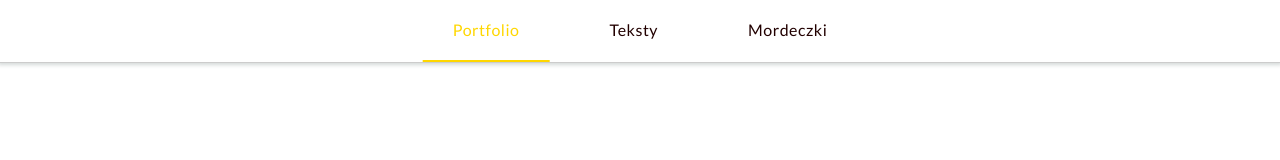
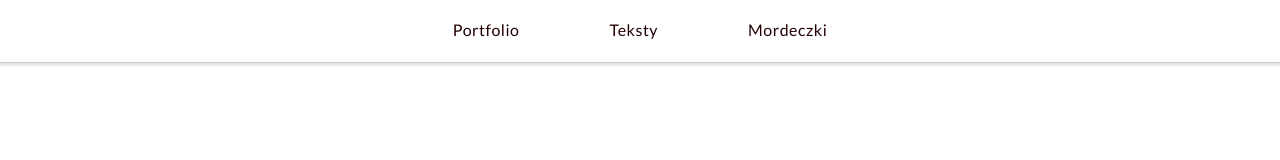
Before and after one commit to Grandpa1001/PSF, a React app in the folder PSF/: page / in a window 1280 px wide. Shown: the top 160 px of the page. Built offline with nearby package versions, Linux system fonts and the light colour scheme.

Commit message:
3.2
isActive button

```diff
--- a/PSF/package.json
+++ b/PSF/package.json
@@ -28,6 +28,7 @@
   "dependencies": {
     "classnames": "^2.3.1",
     "react": "^17.0.2",
-    "react-dom": "^17.0.2"
+    "react-dom": "^17.0.2",
+    "react-router-dom": "^5.2.0"
   }
 }
--- a/PSF/src/containers/App/styles/reset.less
+++ b/PSF/src/containers/App/styles/reset.less
@@ -14,7 +14,7 @@
 
 @import '../../../styles/variables.less';
 
-*, html, body {
+html, body {
 	border: 0;
 	font-family: @mainFont;
 	letter-spacing: @mainSpacing;
@@ -40,6 +40,9 @@ ol, ul, li, fieldset, legend, label {
   vertical-align: baseline;
   margin: 0;
   padding: 0;
+  color:inherit;
+	text-decoration: inherit;
+
 }
 
 article, aside, canvas, figure, figure img, figcaption, hgroup,
--- a/PSF/src/containers/Header/Header.js
+++ b/PSF/src/containers/Header/Header.js
@@ -7,9 +7,9 @@ export default class Header extends Component {
     return (
        <div className= "main-header">
         <ul className = "main-header-menu">
-          <MenuButton isActive={true}>Portfolio</MenuButton>
-          <MenuButton>Teksty</MenuButton>
-          <MenuButton>Mordeczki</MenuButton>
+          <MenuButton href="portfolio" isActive={true}>Portfolio</MenuButton>
+          <MenuButton href="testy" >Teksty</MenuButton>
+          <MenuButton href="mordeczki" >Mordeczki</MenuButton>
         </ul>
        </div>
      );
--- a/PSF/src/containers/Header/components/MenuButton/MenuButton.js
+++ b/PSF/src/containers/Header/components/MenuButton/MenuButton.js
@@ -1,21 +1,29 @@
 import React, {Component} from 'react';
 import classnames from 'classnames';
 
+import {Link, withRouter} from 'react-router-dom';
 import './styles/menuButton.less';
 
 
 
-export default class MenuButton extends Component {
+
+ class MenuButton extends Component {
 
   render (){
-    const {isActive, children} = this.props;
+    const {children, href, location} = this.props;
+
+    const isActive =location.pathname.indexOf(href) >-1;
+
     const className = classnames('menu-button', {
       'menu-button-active': isActive,
     });
     return (
        <li className={className}>
-       <button>{children}</button>
+       <Link to={href}>{children}</Link>
        </li>
      );
   }
 }
+
+
+export default withRouter(MenuButton)
--- a/PSF/src/index.js
+++ b/PSF/src/index.js
@@ -1,5 +1,11 @@
 import React from 'react';
 import ReactDOM from 'react-dom';
+import {BrowserRouter} from 'react-router-dom';
 import App from './containers/App/App';
 
-ReactDOM.render (<App/>, document.getElementById("app"));
+ReactDOM.render (
+  <BrowserRouter>
+  <App/>
+  </BrowserRouter>
+
+  , document.getElementById("app"));
--- a/PSF/webpack.config.js
+++ b/PSF/webpack.config.js
@@ -31,5 +31,10 @@ module.exports = {
         template: './src/index.html',
         filename: './index.html'
       })
-    ]
+    ],
+    devServer:{
+      hot: true,
+      contentBase: './',
+      historyApiFallback: true
+    }
   }
```
Also changed, not shown: 1 other file (tests, documents, lock files or other folders).
